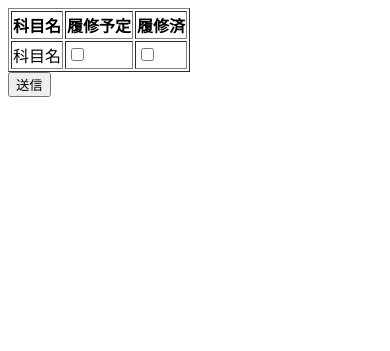
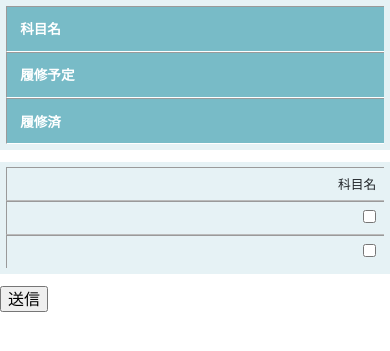
Before and after one commit to kokorinosoba/creditCalculator, a Django app: page /calc/common_subjects in a window 390 px wide. Shown: the top 351 px of the page. Run offline with Django 3.2, Linux system fonts and the light colour scheme; some libraries are stand-ins or nearby versions.

Commit message:
cssを使ってフォームのスタイルを調整

```diff
--- /dev/null
+++ b/calc/static/css/style.css
@@ -0,0 +1,108 @@
+body {
+  font-family: "Open Sans", sans-serif;
+  line-height: 1.25;
+}
+
+table {
+  border-collapse: collapse;
+  margin: 0 auto;
+  padding: 0;
+  width: 650px;
+  table-layout: fixed;
+}
+
+table tr {
+  background-color: #e6f2f5;
+  padding: .35em;
+  border-bottom: 2px solid #fff;
+}
+
+table th,
+table td {
+  padding: 1em 10px 1em 1em;
+  border-right: 2px solid #fff;
+}
+
+table th {
+  font-size: .85em;
+}
+
+table thead tr {
+  background-color: #167F92;
+  color: #fff;
+}
+
+table tbody th {
+  background: #78bbc7;
+  color: #fff;
+}
+
+.txt {
+  text-align: left;
+  font-size: .85em;
+}
+
+.price {
+  text-align: right;
+  color: #167F92;
+  font-weight: bold;
+}
+
+.non {
+  background: #fff
+}
+
+@media screen and (max-width: 600px) {
+  table {
+    border: 0;
+    width: 100%
+  }
+
+  table th {
+    background-color: #167F92;
+    display: block;
+    border-right: none;
+  }
+
+  table thead {
+    border: none;
+    clip: rect(0 0 0 0);
+    height: 1px;
+    margin: -1px;
+    overflow: hidden;
+    padding: 0;
+    position: absolute;
+    width: 1px;
+  }
+
+  table tr {
+    display: block;
+    margin-bottom: .625em;
+  }
+
+  table td {
+    border-bottom: 1px solid #bbb;
+    display: block;
+    font-size: .8em;
+    text-align: right;
+    position: relative;
+    padding: .625em .625em .625em 4em;
+    border-right: none;
+  }
+
+  table td::before {
+    content: attr(data-label);
+    font-weight: bold;
+    position: absolute;
+    left: 10px;
+    color: #167F92;
+  }
+
+  table td:last-child {
+    border-bottom: 0;
+  }
+
+  table tbody th {
+    color: #fff;
+  }
+}
--- a/calc/templates/calc/common_subjects.html
+++ b/calc/templates/calc/common_subjects.html
@@ -1,9 +1,12 @@
+{% load static %}
 <!DOCTYPE html>
 <html>
 
 <head>
   <meta charset="utf-8">
   <title>全学共通科目</title>
+  <link rel="stylesheet" href="https://stackpath.bootstrapcdn.com/bootstrap/4.3.1/css/bootstrap.min.css" integrity="sha384-ggOyR0iXCbMQv3Xipma34MD+dH/1fQ784/j6cY/iJTQUOhcWr7x9JvoRxT2MZw1T" crossorigin="anonymous">
+  <link rel="stylesheet" href="{% static 'css/style.css' %}">
 </head>
 
 <body>
```
